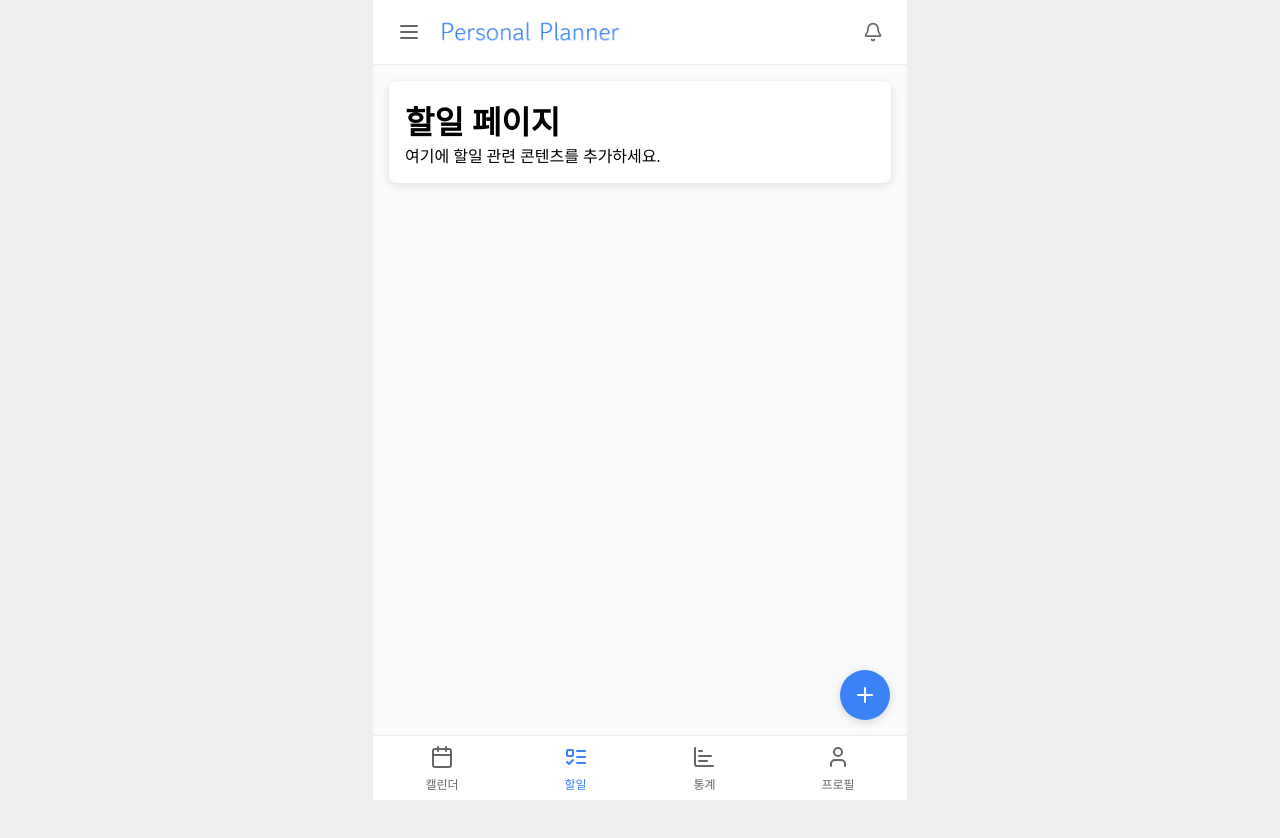
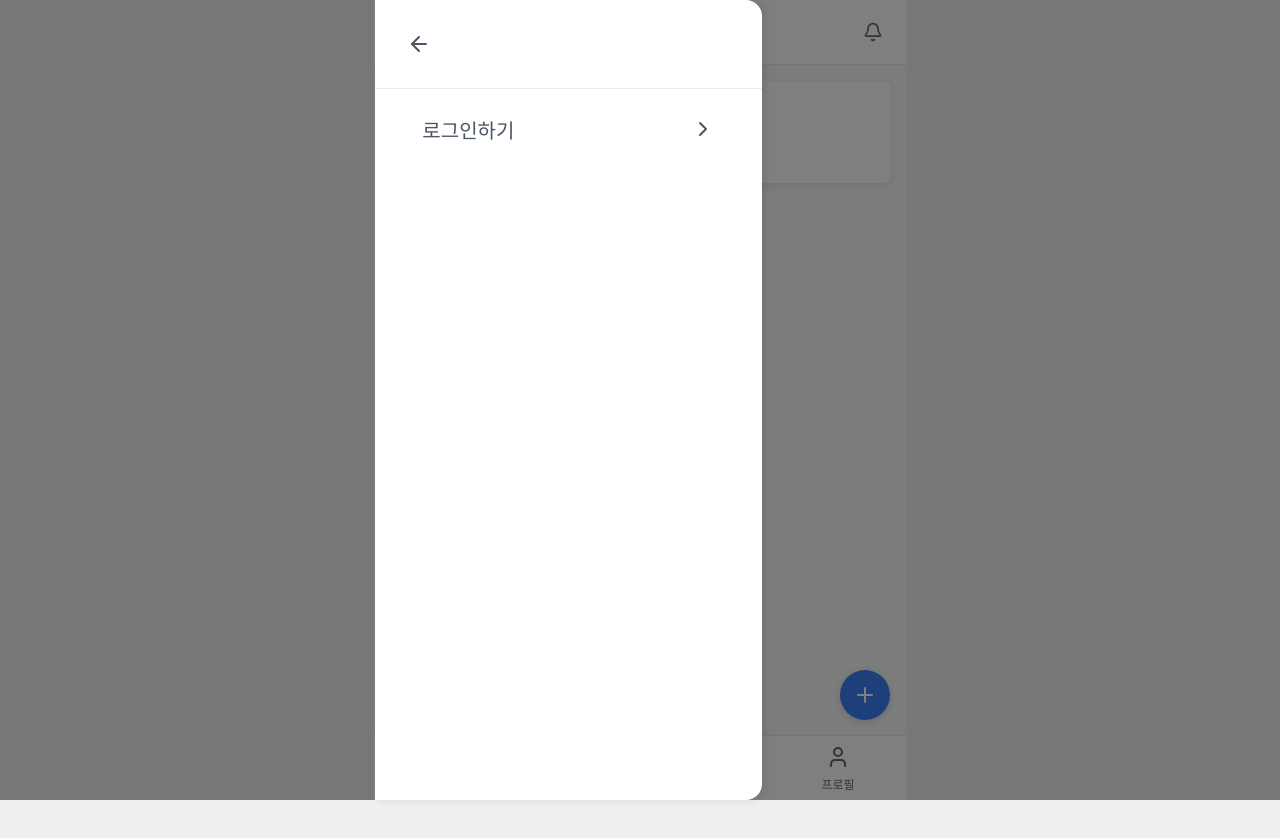
Before and after one commit to PG4-FinalProject/react-personal-planner, a React (Vite) app: page /plans in a window 1280 px wide. Both pictures are taken after a click on the button 409 px from the left and 32 px from the top of the page. Shown: the top 838 px of the page. Built offline with nearby package versions, Linux system fonts and the light colour scheme; no server answers.

Commit message:
fix: 날씨 위젯 사이즈 변경 및 사이드바 초안 완료

```diff
--- a/src/components/WeatherWiget.tsx
+++ b/src/components/WeatherWiget.tsx
@@ -6,7 +6,7 @@ import LucideIcon from './common/LucideIcon';
 import { useWeather } from '../hooks/useWeather';
 
 const StyledWeatherContainer = styled(ContentUIBox)`
-  width: 280px;
+  width: 600px;
   cursor: pointer;
   transition: transform 0.2s;
 
--- /dev/null
+++ b/src/components/common/BackBtn.tsx
@@ -0,0 +1,47 @@
+import React from 'react';
+import { ArrowLeft } from 'lucide-react';
+import styled from 'styled-components';
+import { palette } from '../../styles/palette';
+
+interface BackBtnProps {
+  onClick?: () => void;
+  size?: number;
+  color?: string;
+  ariaLabel?: string;
+}
+
+const Button = styled.button`
+  background: none;
+  border: none;
+  padding: 8px;
+  cursor: pointer;
+  display: flex;
+  align-items: center;
+  justify-content: center;
+  border-radius: 8px;
+  color: ${palette.gray};
+
+  &:hover {
+    background-color: #f5f5f5;
+  }
+
+  &:focus {
+    outline: none;
+    box-shadow: 0 0 0 2px ${palette.blue}20;
+  }
+`;
+
+const BackBtn = ({
+  onClick,
+  size = 24,
+  color = palette.gray,
+  ariaLabel = '뒤로 가기',
+}: BackBtnProps) => {
+  return (
+    <Button onClick={onClick} aria-label={ariaLabel}>
+      <ArrowLeft size={size} color={color} />
+    </Button>
+  );
+};
+
+export default BackBtn;
--- a/src/components/layout/MainLayout.tsx
+++ b/src/components/layout/MainLayout.tsx
@@ -1,4 +1,4 @@
-import React, { ReactNode } from 'react';
+import React, { ReactNode, useState } from 'react';
 import { useNavigate } from 'react-router-dom';
 import styled from 'styled-components';
 import { palette } from '../../styles/palette';
@@ -8,6 +8,7 @@ import Content from './Content';
 import { PlusButton } from '../common/PlusBtn';
 import LucideIcon, { type LucideIconProps } from '../common/LucideIcon';
 import Logo from '../common/Logo';
+import SidebarMenu from './Sidebar';
 
 interface MainLayoutProps {
   children: ReactNode;
@@ -88,13 +89,19 @@ const IconLabel = styled.span`
 const MainLayout = ({ children }: MainLayoutProps) => {
   const navigate = useNavigate();
   const currentPath = window.location.pathname; // 현재 경로 가져오기
+  const [isSidebarOpen, setIsSidebarOpen] = useState(false);
 
   const handlePageChange = (path: string) => {
     navigate(path);
   };
 
   const handleMenuClick = () => {
-    console.log('Menu clicked');
+    setIsSidebarOpen(true);
+    console.log('Menu clicked, sidebar state:', true); // 디버깅용 로그 추가
+  };
+
+  const handleSidebarClose = () => {
+    setIsSidebarOpen(false);
   };
 
   const handleNotificationClick = () => {
@@ -139,6 +146,7 @@ const MainLayout = ({ children }: MainLayoutProps) => {
 
   return (
     <LayoutWrapper>
+      <SidebarMenu isOpen={isSidebarOpen} onClose={handleSidebarClose} />
       <Header>{headerContent}</Header>
       <Content background-color={palette.background}>{children}</Content>
       <FloatingButtonWrapper>
--- /dev/null
+++ b/src/components/layout/Sidebar.tsx
@@ -0,0 +1,118 @@
+import React, { useEffect } from 'react';
+import { useNavigate } from 'react-router-dom';
+import BackBtn from '../common/BackBtn';
+import styled from 'styled-components';
+import { palette } from '../../styles/palette';
+import IconButton from '../common/CheckBtn';
+
+const Overlay = styled.div`
+  position: fixed;
+  top: 0;
+  left: 0;
+  width: 100%;
+  height: 100%;
+  background-color: rgba(0, 0, 0, 0.5);
+  z-index: 150;
+`;
+
+const SidebarContainer = styled.div`
+  position: fixed;
+  top: 0;
+  left: calc(50% - 265px);
+  width: 387px;
+  height: 100%;
+  background-color: white;
+  z-index: 200;
+  box-shadow: 2px 0 8px rgba(0, 0, 0, 0.1);
+  display: flex;
+  flex-direction: column;
+  border-top-right-radius: 16px;
+  border-bottom-right-radius: 16px;
+
+  @media (max-width: 1068px) {
+    left: 0;
+  }
+`;
+
+const SidebarHeader = styled.div`
+  display: flex;
+  justify-content: flex-start;
+  padding: 16px;
+  border-bottom: 1px solid #ebebeb;
+`;
+
+const CloseButton = styled.button`
+  background: none;
+  border: none;
+  cursor: pointer;
+  padding: 8px;
+  display: flex;
+  align-items: center;
+  justify-content: center;
+  color: ${palette.gray};
+
+  &:hover {
+    background-color: #f5f5f5;
+    border-radius: 50%;
+  }
+`;
+
+const ButtonWrapper = styled.div`
+  padding: 20px;
+  display: flex;
+  justify-content: center;
+`;
+
+interface SidebarMenuProps {
+  isOpen: boolean;
+  onClose: () => void;
+}
+
+const SidebarMenu: React.FC<SidebarMenuProps> = ({ isOpen, onClose }) => {
+  const navigate = useNavigate();
+
+  useEffect(() => {
+    if (isOpen) {
+      document.body.style.overflow = 'hidden';
+    } else {
+      document.body.style.overflow = 'unset';
+    }
+
+    return () => {
+      document.body.style.overflow = 'unset';
+    };
+  }, [isOpen]);
+
+  const handleLogin = () => {
+    onClose(); // 사이드바를 먼저 닫고
+    navigate('/users/login'); // 로그인 페이지로 이동
+  };
+
+  if (!isOpen) return null;
+
+  return (
+    <>
+      <Overlay onClick={onClose} />
+      <SidebarContainer>
+        <SidebarHeader>
+          <CloseButton onClick={onClose} aria-label="메뉴 닫기">
+            <BackBtn size={24} />
+          </CloseButton>
+        </SidebarHeader>
+        <ButtonWrapper>
+          <IconButton
+            width="90%"
+            bgColor={palette.white}
+            color={palette.gray}
+            onClick={handleLogin}
+            fontSize="20px"
+          >
+            로그인하기
+          </IconButton>
+        </ButtonWrapper>
+      </SidebarContainer>
+    </>
+  );
+};
+
+export default SidebarMenu;
--- a/src/pages/Calendar.tsx
+++ b/src/pages/Calendar.tsx
@@ -5,7 +5,6 @@ import { Routes, Route } from 'react-router-dom';
 import MainLayout from '../components/layout/MainLayout';
 import ContentUIBox from '../components/layout/ContentUIBox';
 import WeatherWidget from '../components/WeatherWiget';
-import { palette } from '../styles/palette';
 
 const PageContainer = styled.div`
   display: flex;
@@ -17,7 +16,7 @@ const MainContent = styled.div`
 `;
 
 const SideContent = styled.div`
-  width: 300px; // 542px는 너무 넓어 보여서 수정
+  width: 542px; // 542px는 너무 넓어 보여서 수정
 `;
 
 const Calendar: React.FC = () => {
--- a/src/pages/Login.tsx
+++ b/src/pages/Login.tsx
@@ -1,12 +1,13 @@
-// src/pages/Login.tsx
 import React, { useState } from 'react';
 import { useNavigate } from 'react-router-dom';
 import Header from '../components/layout/Header';
 import Footer from '../components/layout/Footer';
 import { palette } from '../styles/palette';
+import styled from 'styled-components';
 import InputText from '../components/common/InputText';
 import Logo from '../components/common/Logo';
 import { login } from '../apis/auth';
+import BackBtn from '../components/common/BackBtn';
 import {
   StyledContent,
   FormContainer,
@@ -20,6 +21,13 @@ import {
   SocialButtons,
 } from '../styles/Login.styles';
 
+const HeaderContent = styled.div`
+  display: flex;
+  align-items: center;
+  width: 100%;
+  padding: 0 10px;
+`;
+
 const Login: React.FC = () => {
   const [email, setEmail] = useState('');
   const [password, setPassword] = useState('');
@@ -32,7 +40,7 @@ const Login: React.FC = () => {
   const handleLogin = async () => {
     try {
       await login(email, password);
-      navigate('/'); // 메인 페이지로 이동
+      navigate('/');
     } catch (error) {
       alert(
         (error as Error).message || '로그인 중 알 수 없는 오류가 발생했습니다.',
@@ -43,7 +51,9 @@ const Login: React.FC = () => {
   return (
     <>
       <Header borderWidth="0px">
-        <div></div>
+        <HeaderContent>
+          <BackBtn onClick={() => navigate(-1)} />
+        </HeaderContent>
       </Header>
       <StyledContent color={palette.white}>
         <FormContainer>
@@ -76,7 +86,7 @@ const Login: React.FC = () => {
             />
           </InputContainer>
 
-          <LoginButton onClick={handleLogin} width={'100%'} height={'54px'}>
+          <LoginButton onClick={handleLogin} width="100%" height="54px">
             로그인
           </LoginButton>
 
@@ -108,7 +118,7 @@ const Login: React.FC = () => {
           </SocialLoginContainer>
         </FormContainer>
       </StyledContent>
-      <Footer onPageChange={handlePageChange} borderWidth={'0px'} />
+      <Footer onPageChange={handlePageChange} borderWidth="0px" />
     </>
   );
 };
```
